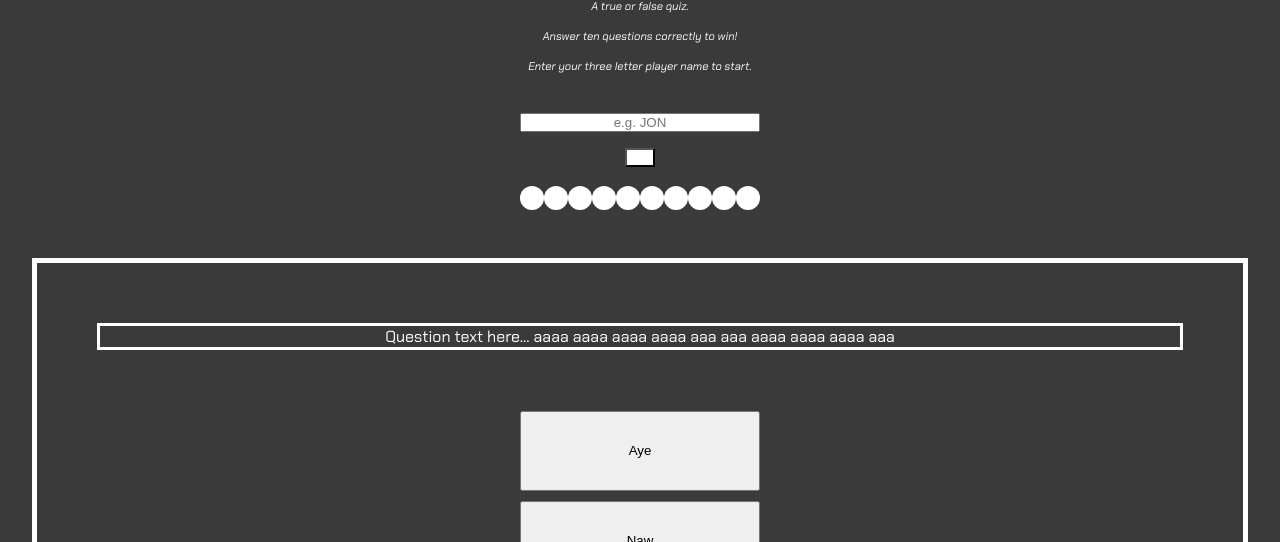
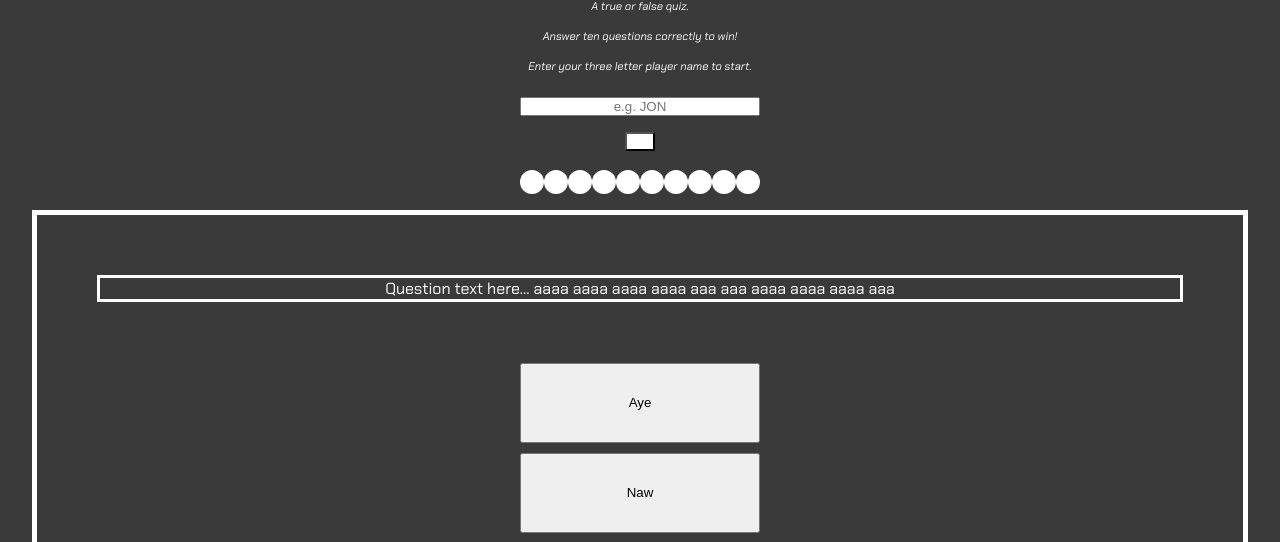
Before and after one commit to ShieldsJohn/aye_or_naw, a plain HTML site: page index.html in a window 1280 px wide. Shown: the part 89-631 px from the top of the page. Drawn offline with Linux system fonts and the light colour scheme.

Commit message:
Adjs to game area layout

```diff
--- a/assets/css/style.css
+++ b/assets/css/style.css
@@ -48,7 +48,7 @@ header {
 
 #game-area {
     border: 5px solid #ffffff;
-    margin: 2rem;
+    margin: 0rem 2rem;
 }
 
 #start-game {
@@ -66,7 +66,7 @@ header {
 }
 
 #pname {
-    margin-top: 2rem;
+    margin-top: 1rem;
     width: 100%;
 }
 
```
